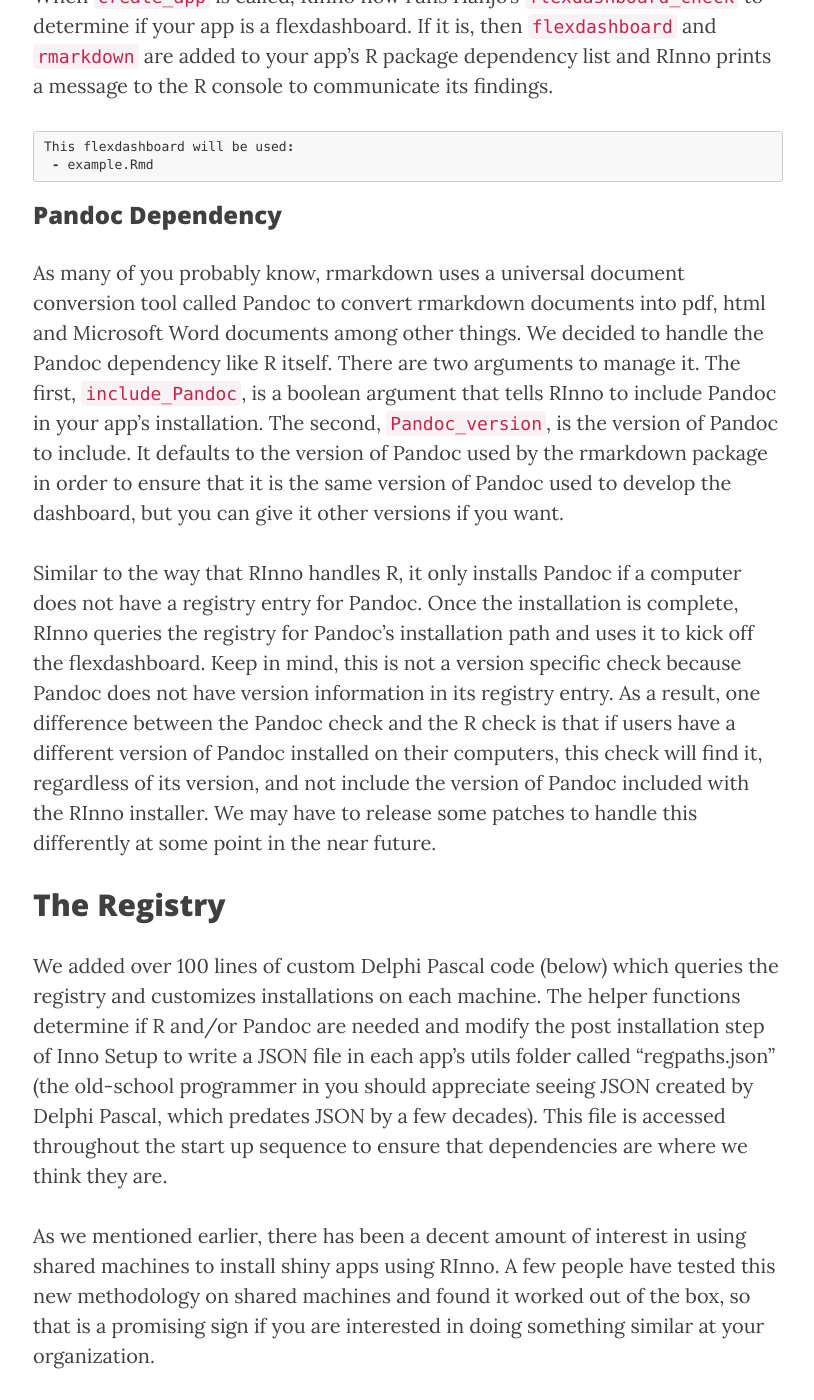
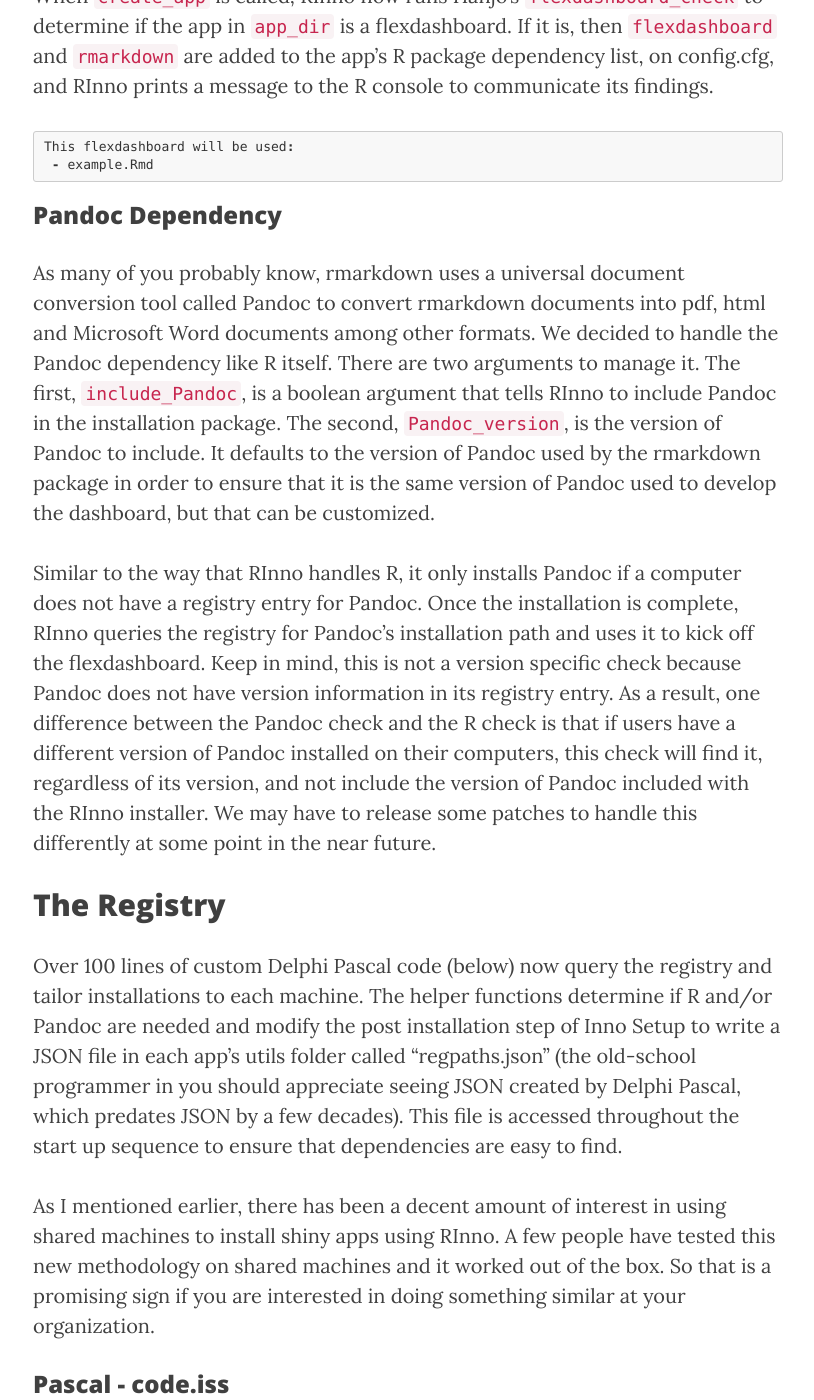
Before and after one commit to ficonsulting/filabs, a Jekyll site: the page built from _posts/2017-8-18-RInnov01.markdown, in a window 1280 px wide and 1400 px high, scrolled down 3480 px. Shown: the whole window, without its empty margins (232-1046 px from the left). Built offline with Jekyll 4.4.1, drawn with Linux system fonts in a browser that asks for light colours; nearby versions of some CDN libraries; comment, search, counter and statistics services are not loaded; some of the changed text lies outside the part shown.

Commit message:
fixed some pronoun usage

```diff
--- a/_posts/2017-8-18-RInnov01.markdown
+++ b/_posts/2017-8-18-RInnov01.markdown
@@ -36,19 +36,19 @@ create_app(
 compile_iss()
 {% endhighlight %}
 
-If you are familiar with RInno, this is almost exactly the same as compiling a shiny app installer. Hanjo has abstracted away the differences between shiny apps and flexdashboards so that RInno supports flexdashboards seamlessly. There is no need to change your workflow or learn new arguments to use RInno with your flexdashboards.
+If you are familiar with RInno, this is almost exactly the same as compiling a shiny app installer. Hanjo has abstracted away the differences between shiny apps and flexdashboards so that RInno supports flexdashboards seamlessly. There is no need to change your workflow or learn new arguments to use RInno with flexdashboards.
 
 ## Flexdashboards
-Dubbed "easy interactive dashboards for R" by RStudio, flexdashboards are a hybrid between shiny apps and rmarkdown documents. They provide the interactivity of a web application, with the statistical and data visualization power of R, managed via the simplicity of an rmarkdown document. Flexdashboards are an extremely powerful data science tool. At RStudio DevCon 2017, RStudio said that their long-term goal is to  make flexdashboards stand-alone html, css and JavaScript apps without an R server. This would make it possible to open them in a browser without R running and expand their audience in many business settings. I am incredibly excited about this project, and we will continue to look for ways to support it through RInno.
+Dubbed "easy interactive dashboards for R" by RStudio, flexdashboards are a hybrid between shiny apps and rmarkdown documents. They provide the interactivity of a web application, with the statistical and data visualization power of R, managed via the simplicity of an rmarkdown document. Flexdashboards are an extremely powerful data science tool. At RStudio DevCon 2017, RStudio said that their long-term goal is to  make flexdashboards stand-alone html, css and JavaScript apps without an R server. This would make it possible to open them in a browser without R running and expand their audience in many business settings. I am incredibly excited about this project, and we will continue to support it through RInno.
 
-This NBA Scoring flexdashboard is a great example of the simplicity and power of these new applications. It includes a D3 JavaScript visualization and stat table, and it only requires 29 lines of rmarkdown code:
+This NBA Scoring flexdashboard is a great example of the simplicity and power of these new applications. The dashboard includes a D3 JavaScript visualization and stat table, and it only requires 29 lines of rmarkdown code:
 
 <iframe width="800" height="800" src="https://beta.rstudioconnect.com/jjallaire/htmlwidgets-d3heatmap/htmlwidgets-d3heatmap.html" frameborder="0" allowfullscreen></iframe>
 
-This is why the first thing Hanjo asked about RInno was: "Can I use flexdashboards?" Well, thanks to him, now you can.
+This is why Hanjo asked: "Can I use RInno with flexdashboards?" Well, thanks to him, now you can.
 
 ### Flexdashboard Check
-When `create_app` is called, RInno now runs Hanjo's `flexdashboard_check` to determine if your app is a flexdashboard. If it is, then `flexdashboard` and `rmarkdown` are added to your app's R package dependency list and RInno prints a message to the R console to communicate its findings.
+When `create_app` is called, RInno now runs Hanjo's `flexdashboard_check` to determine if the app in `app_dir` is a flexdashboard. If it is, then `flexdashboard` and `rmarkdown` are added to the app's R package dependency list, on config.cfg, and RInno prints a message to the R console to communicate its findings.
 
 {% highlight r %}
 This flexdashboard will be used:
@@ -56,19 +56,19 @@ This flexdashboard will be used:
 {% endhighlight %}
 
 ### Pandoc Dependency
-As many of you probably know, rmarkdown uses a universal document conversion tool called Pandoc to convert rmarkdown documents into pdf, html and Microsoft Word documents among other things. We decided to handle the Pandoc dependency like R itself. There are two arguments to manage it. The first, `include_Pandoc`, is a boolean argument that tells RInno to include Pandoc in your app's installation. The second, `Pandoc_version`, is the version of Pandoc to include. It defaults to the version of Pandoc used by the rmarkdown package in order to ensure that it is the same version of Pandoc used to develop the dashboard, but you can give it other versions if you want.
+As many of you probably know, rmarkdown uses a universal document conversion tool called Pandoc to convert rmarkdown documents into pdf, html and Microsoft Word documents among other formats. We decided to handle the Pandoc dependency like R itself. There are two arguments to manage it. The first, `include_Pandoc`, is a boolean argument that tells RInno to include Pandoc in the installation package. The second, `Pandoc_version`, is the version of Pandoc to include. It defaults to the version of Pandoc used by the rmarkdown package in order to ensure that it is the same version of Pandoc used to develop the dashboard, but that can be customized.
 
 Similar to the way that RInno handles R, it only installs Pandoc if a computer does not have a registry entry for Pandoc. Once the installation is complete, RInno queries the registry for Pandoc's installation path and uses it to kick off the flexdashboard. Keep in mind, this is not a version specific check because Pandoc does not have version information in its registry entry. As a result, one difference between the Pandoc check and the R check is that if users have a different version of Pandoc installed on their computers, this check will find it, regardless of its version, and not include the version of Pandoc included with the RInno installer. We may have to release some patches to handle this differently at some point in the near future.
 
 ## The Registry
-We added over 100 lines of custom Delphi Pascal code (below) which queries the registry and customizes installations on each machine. The helper functions determine if R and/or Pandoc are needed and modify the post installation step of Inno Setup to write a JSON file in each app's utils folder called "regpaths.json" (the old-school programmer in you should appreciate seeing JSON created by Delphi Pascal, which predates JSON by a few decades). This file is accessed throughout the start up sequence to ensure that dependencies are where we think they are.
+Over 100 lines of custom Delphi Pascal code (below) now query the registry and tailor installations to each machine. The helper functions determine if R and/or Pandoc are needed and modify the post installation step of Inno Setup to write a JSON file in each app's utils folder called "regpaths.json" (the old-school programmer in you should appreciate seeing JSON created by Delphi Pascal, which predates JSON by a few decades). This file is accessed throughout the start up sequence to ensure that dependencies are easy to find.
 
-As we mentioned earlier, there has been a decent amount of interest in using shared machines to install shiny apps using RInno. A few people have tested this new methodology on shared machines and found it worked out of the box, so that is a promising sign if you are interested in doing something similar at your organization.
+As I mentioned earlier, there has been a decent amount of interest in using shared machines to install shiny apps using RInno. A few people have tested this new methodology on shared machines and it worked out of the box. So that is a promising sign if you are interested in doing something similar at your organization.
 
 ### Pascal - code.iss
-This section is for the software engineer in you. If you are not curious about how the sausage is made, skip to the final thoughts section below.
+This section is for your inner geek. If you are not curious about how the registry query works, skip to the final thoughts section below.
 
-First, we created constants for each of the easy registry entries (R, Chrome, Internet Explorer, and Firefox), and a variable for the registry JSON file.
+First, I created constants for each of the easy registry entries (R, Chrome, Internet Explorer, and Firefox), and a variable for the registry JSON file.
 {% highlight Pascal %}
 [Code]
 const
@@ -80,7 +80,7 @@ var
   RegPathsFile: string;
 {% endhighlight %}
 
-We created a series of boolean helper functions which are called using the [Check](http://www.jrsoftware.org/ishelp/index.php?topic=scriptcheck) parameter of Inno Setup. This makes it possible to copy and run the R and Pandoc executables if the registry query is successful.
+I created a series of boolean helper functions which are called using the [Check](http://www.jrsoftware.org/ishelp/index.php?topic=scriptcheck) parameter of Inno Setup. This makes it possible to copy and run the R and Pandoc executables if the registry query is successful.
 
 {% highlight Pascal %}
 // Is R installed?
@@ -101,7 +101,7 @@ begin
 end;
 {% endhighlight %}
 
-Pandoc's registry entry is packed into the System PATH without the same level of specificity as the others. Detecting Pandoc is, therefore, a bit more challenging. First, Pandoc's registry entry varies on every machine because it includes the user's name. Luckily, Inno Setup has a constant called `{localappdata}`, which can be expanded into that unique entry (`PandocDir`). After that, it is possible to use the Pascal string function `Pos` to determine if that unique string has been crammed into the system path.
+Pandoc's registry entry is packed into the System PATH without the same level of specificity as the others. Therefore, detecting Pandoc is a bit more challenging. Pandoc's registry entry also varies on every machine because it includes the user's name. Luckily, Inno Setup has a constant called `{localappdata}`, which I expanded into the correct entry (`PandocDir`). After that, it is possible to use the Pascal string function `Pos` to determine if that unique string has been crammed into the system path.
 
 {% highlight Pascal %}
 // Pandoc is stored in the System PATH
@@ -140,7 +140,7 @@ begin
 end;
 {% endhighlight %}
 
-JScript (run.js) does not like the single slashes created by Pascal, so we use this helper function to convert each of the installation paths into paths that JScript likes.
+JScript (run.js) does not like the single slashes created by Pascal, so I created this helper function to convert each of the installation paths into paths that JScript likes.
 
 {% highlight Pascal %}
 // Registry path update function (adds an extra backslash for json)
@@ -151,7 +151,7 @@ begin
 end;
 {% endhighlight %}
 
-Finally, `CurStepChanged` is a standard Inno Setup function that you can modify to customize various steps of the installation process. We want to run some queries at the end of the installation and save the results to disk using JSON. The methodology is very similar for each program. If the registry query finds something, save it to the registry file. Otherwise, save "none" in its place.
+Finally, `CurStepChanged` is a standard Inno Setup function that controls various steps of the installation process. I modified it to run some queries at the end of the installation and save the results to disk using JSON. The methodology is very similar for each program. If the registry query finds something, save it to the registry file. Otherwise, save "none" in its place.
 
 {% highlight Pascal %}
 // Save installation paths to JSON
```
